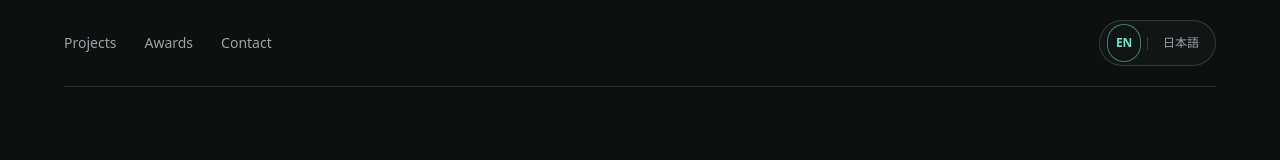
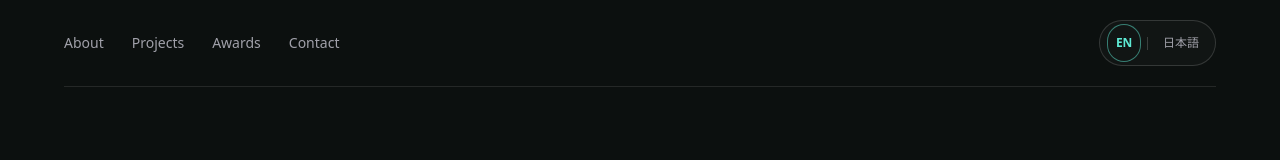
Before and after one commit to dorakingx/dorakingx.github.io, a Next.js app: page /en in a window 1280 px wide. Shown: the top 160 px of the page. Built offline with nearby package versions, Linux system fonts and the light colour scheme.

Commit message:
Add About link to portfolio navigation (#22)

```diff
--- a/components/SiteHeader.tsx
+++ b/components/SiteHeader.tsx
@@ -8,6 +8,7 @@ export default function SiteHeader({ locale }: { locale: Locale }) {
       <a href="#main" className="skip-link">{t.skip}</a>
       <div className="flex flex-wrap items-center justify-between gap-x-4 gap-y-3 border-b border-white/10 py-5">
         <nav aria-label={locale === "ja" ? "ページ内ナビゲーション" : "Main navigation"} className="flex items-center gap-5 text-sm text-zinc-400 sm:gap-7">
+          <a className="transition hover:text-white" href="#about">{t.about}</a>
           <a className="transition hover:text-white" href="#projects">{t.projects}</a>
           <a className="transition hover:text-white" href="#awards">{t.awards}</a>
           <a className="transition hover:text-white" href="#contact">{t.contact}</a>
--- a/data/translations.ts
+++ b/data/translations.ts
@@ -9,7 +9,7 @@ export const translations = {
       ctaProjects: "Explore projects",
       avatarAlt: "Doraking’s profile picture"
     },
-    navigation: { projects: "Projects", awards: "Awards", contact: "Contact", skip: "Skip to content" },
+    navigation: { about: "About", projects: "Projects", awards: "Awards", contact: "Contact", skip: "Skip to content" },
     projects: { title: "Selected Projects", description: "Experiments in quantum computing, AI, and creative software." },
     awards: { title: "Selected Awards", status: "Coming soon" },
     contact: {
@@ -25,7 +25,7 @@ export const translations = {
       ctaProjects: "プロジェクトを見る",
       avatarAlt: "Dorakingのプロフィール画像"
     },
-    navigation: { projects: "Projects", awards: "Awards", contact: "Contact", skip: "本文へ移動" },
+    navigation: { about: "About", projects: "Projects", awards: "Awards", contact: "Contact", skip: "本文へ移動" },
     projects: { title: "Selected Projects", description: "量子コンピューティング、AI、創作をめぐるソフトウェア。" },
     awards: { title: "Selected Awards", status: "Coming soon" },
     contact: {
```
